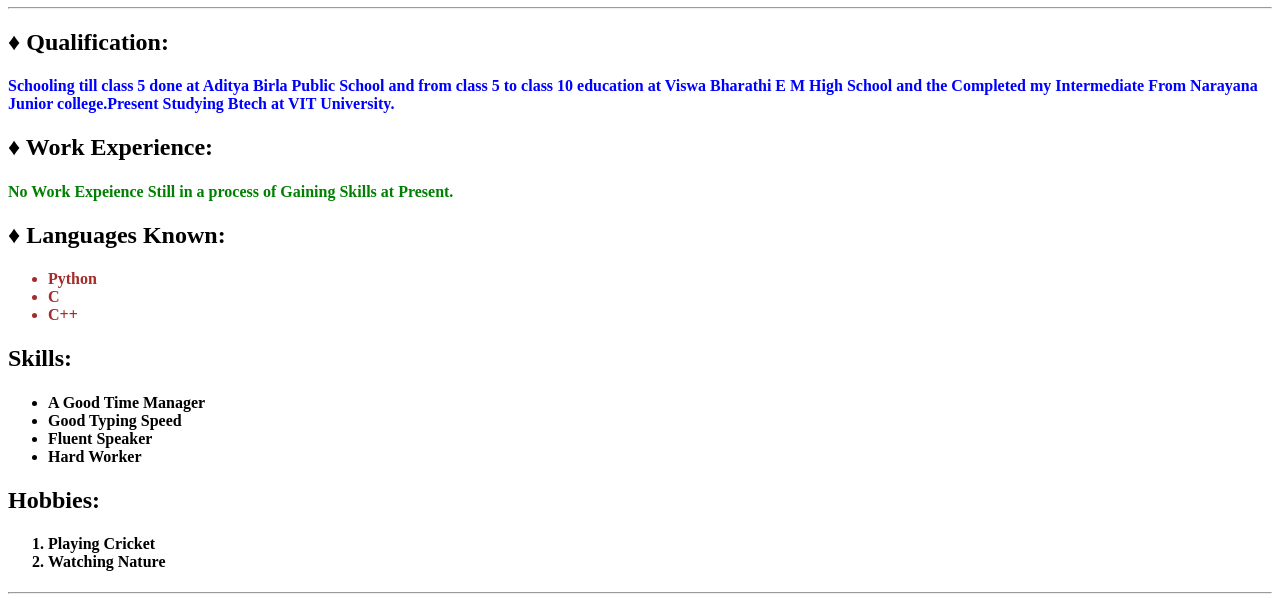
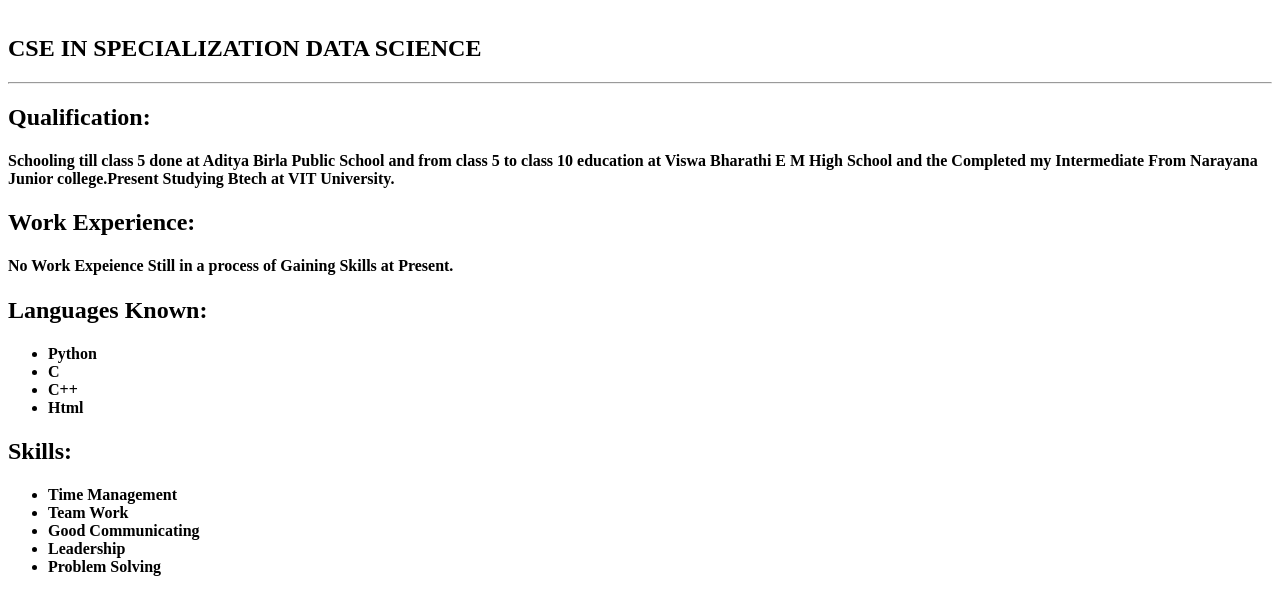
Before and after one commit to sujith1546/html-portfolio, a plain HTML site: page index.html in a window 1280 px wide. Shown: the part 195-790 px from the top of the page. Drawn offline with Linux system fonts and the light colour scheme.

Commit message:
Update index.html

```diff
--- a/index.html
+++ b/index.html
@@ -8,24 +8,29 @@
     <body>
 
 
-        <hr />
-        <img src="./Wha img.jpg " height="100"/>
+
+        <img src="./Wha img.jpg" height="100"/>
+
         <br/>
-        <h1 style="font-weight:bold;font-size: 2em;">Thota  Sujith </h1>
+        <h1 style="font-weight:bold;font-size: 2em;"> Sujith Thota   </h1>
+        <br/>
+
+        <h2 >CSE IN SPECIALIZATION DATA SCIENCE </h2>
         <hr/>
-        <h2> &#9830 Qualification:</h2>
-        <h4><p style="color:blue">Schooling till class 5 done at Aditya Birla Public School and from class 5 to class 10 education at Viswa Bharathi E M High School and the Completed my Intermediate From Narayana Junior college.Present Studying Btech at VIT University.</p></h3>
+        <h2>Qualification:</h2>
+        <h4><p>Schooling till class 5 done at Aditya Birla Public School and from class 5 to class 10 education at Viswa Bharathi E M High School and the Completed my Intermediate From Narayana Junior college.Present Studying Btech at VIT University.</p></h3>
 
-        <h2>&#9830 Work Experience:</h2>
-        <h4 style="color:green">No Work Expeience Still in a process of Gaining Skills at Present.</h4>
+        <h2>Work Experience:</h2>
+        <h4>No Work Expeience Still in a process of Gaining Skills at Present.</h4>
 
 
-        <h2>&#9830 Languages Known:</h2>
-         <h4 style="color:brown">
+        <h2>Languages Known:</h2>
+         <h4 >
             <ul>
                 <li>Python</li>
                 <li>C</li>
                 <li>C++</li>
+                <li>Html</li>
 
             </ul>
          </h4>
@@ -33,17 +38,18 @@
         <h2> Skills:</h2>
         <h4>
             <ul>
-                <li>A Good Time Manager</li>
-                <li>Good Typing Speed</li>
-                <li>Fluent Speaker</li>
-                <li>Hard Worker</li>
+                <li>Time Management</li>
+                <li>Team Work</li>
+                <li>Good Communicating </li>
+                <li>Leadership </li>
+                <li>Problem Solving </li>
             </ul>
         </h4>
         <h2>Hobbies:</h2>
-        <h4><ol>
-            <li style="font-style:normal;">Playing Cricket</li>
+        <h4><ul>
+            <li>Playing Cricket</li>
 
-            <li style="font-style:normal;">Watching Nature</li>
+            <li>Exploring Nature</li>
         </ul></h4>
         <hr/>
 
@@ -55,9 +61,9 @@
 
 
 
-            <small>
-                © Sujith Reddy. All rights reserved.
-            </small>
+            <h5 style="text-align: center;">
+               © Sujith Reddy. All rights reserved.
+            </h6>
 
     </body>
 
```
